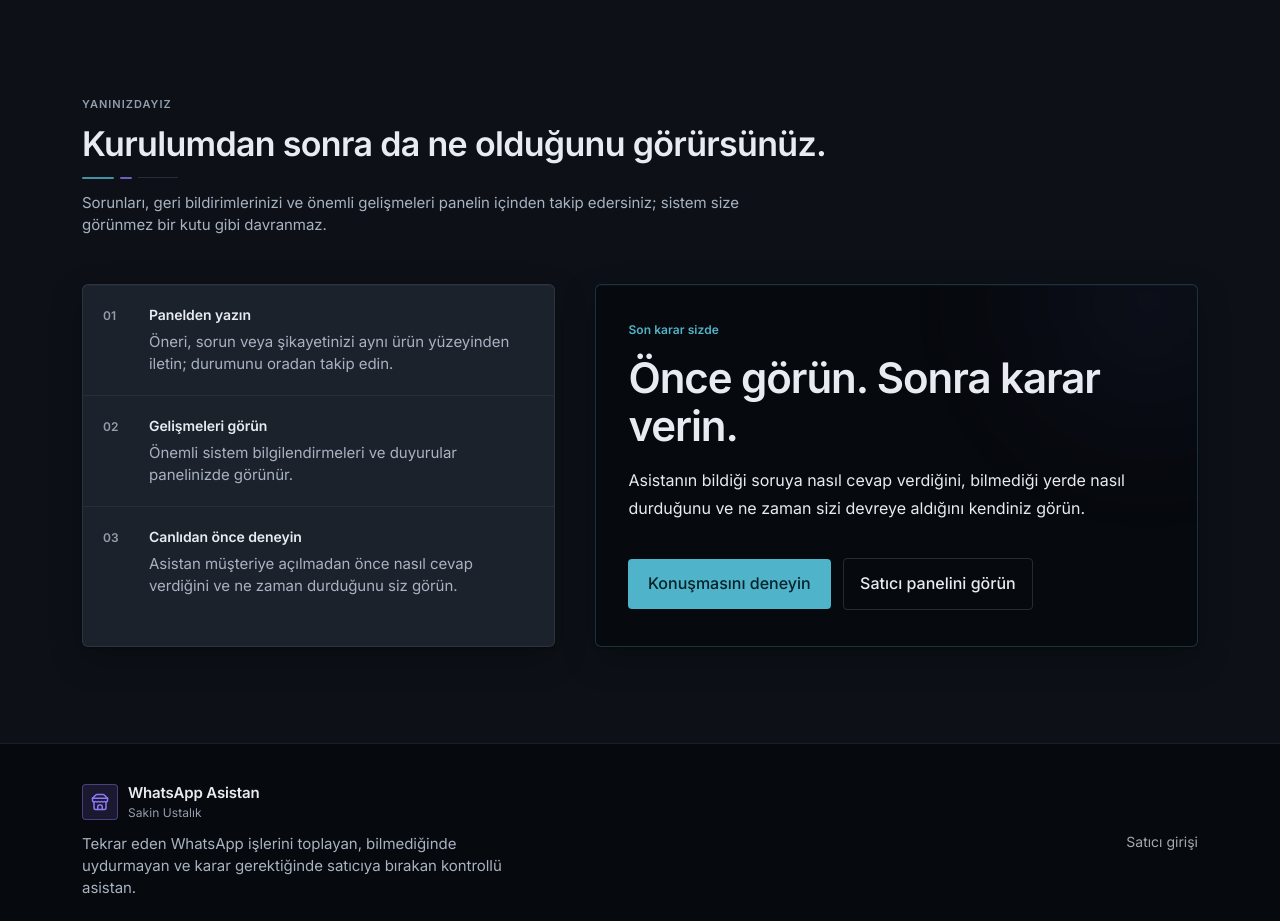
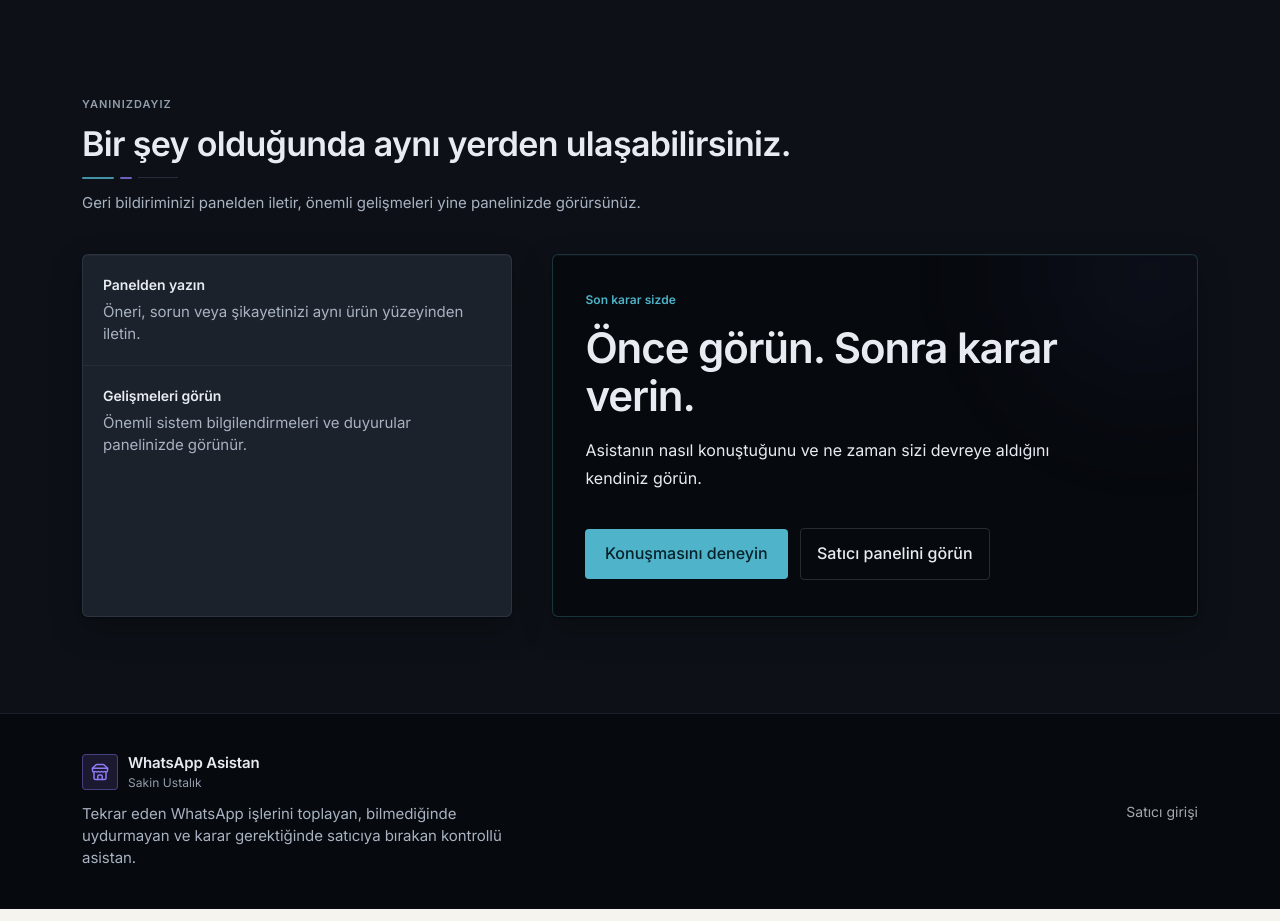
Before and after one commit to keremm44/whatsapp-assistant, a Next.js app in the folder frontend/: page / in a window 1280 px wide. Shown: the part 5180-6101 px from the top of the page. Built offline with nearby package versions, Linux system fonts and the light colour scheme; no server answers.

Commit message:
frontend: simplify support and final decision

```diff
--- a/frontend/src/components/marketing/support-section.tsx
+++ b/frontend/src/components/marketing/support-section.tsx
@@ -3,22 +3,17 @@ import * as React from "react";
 import { MagneticLink, MarketingReveal } from "@/components/marketing/marketing-motion";
 import { MarketingSectionHeading } from "@/components/marketing/section-heading";
 
-/**
- * Support — continuity stays quiet; the final decision moment gets the
- * visual weight. No signup promise is introduced while applications are
- * intentionally closed.
- */
 export function SupportSection() {
   return (
     <section className="border-t border-divider bg-sunken">
       <div className="mx-auto w-full max-w-[1180px] px-4 py-16 md:px-6 md:py-24 lg:px-8">
         <MarketingSectionHeading
           eyebrow="Yanınızdayız"
-          title="Kurulumdan sonra da ne olduğunu görürsünüz."
-          description="Sorunları, geri bildirimlerinizi ve önemli gelişmeleri panelin içinden takip edersiniz; sistem size görünmez bir kutu gibi davranmaz."
+          title="Bir şey olduğunda aynı yerden ulaşabilirsiniz."
+          description="Geri bildiriminizi panelden iletir, önemli gelişmeleri yine panelinizde görürsünüz."
         />
 
-        <div className="mt-12 grid gap-8 lg:grid-cols-[0.88fr_1.12fr] lg:items-stretch lg:gap-10">
+        <div className="mt-10 grid gap-8 lg:grid-cols-[0.8fr_1.2fr] lg:items-stretch lg:gap-10">
           <MarketingReveal>
             <SupportContinuity />
           </MarketingReveal>
@@ -35,19 +30,12 @@ function SupportContinuity() {
   return (
     <div className="h-full overflow-hidden rounded-sheet border border-boundary/60 bg-raised shadow-surface">
       <SupportRow
-        index="01"
         title="Panelden yazın"
-        body="Öneri, sorun veya şikayetinizi aynı ürün yüzeyinden iletin; durumunu oradan takip edin."
+        body="Öneri, sorun veya şikayetinizi aynı ürün yüzeyinden iletin."
       />
       <SupportRow
-        index="02"
         title="Gelişmeleri görün"
         body="Önemli sistem bilgilendirmeleri ve duyurular panelinizde görünür."
-      />
-      <SupportRow
-        index="03"
-        title="Canlıdan önce deneyin"
-        body="Asistan müşteriye açılmadan önce nasıl cevap verdiğini ve ne zaman durduğunu siz görün."
         last
       />
     </div>
@@ -56,7 +44,7 @@ function SupportContinuity() {
 
 function FinalProof() {
   return (
-    <div className="relative flex h-full min-h-[330px] flex-col justify-between overflow-hidden rounded-sheet border border-primary/25 bg-chrome px-6 py-7 shadow-surface sm:px-8 sm:py-9">
+    <div className="relative flex h-full min-h-[300px] flex-col justify-between overflow-hidden rounded-sheet border border-primary/25 bg-chrome px-6 py-7 shadow-surface sm:px-8 sm:py-9">
       <div
         aria-hidden="true"
         className="pointer-events-none absolute -right-20 -top-28 h-64 w-64 rounded-full border border-brand/15 bg-brand/5 blur-3xl"
@@ -68,7 +56,7 @@ function FinalProof() {
           Önce görün. Sonra karar verin.
         </h3>
         <p className="mt-4 max-w-lg text-base leading-7 text-chrome-foreground/68">
-          Asistanın bildiği soruya nasıl cevap verdiğini, bilmediği yerde nasıl durduğunu ve ne zaman sizi devreye aldığını kendiniz görün.
+          Asistanın nasıl konuştuğunu ve ne zaman sizi devreye aldığını kendiniz görün.
         </p>
       </div>
 
@@ -91,23 +79,18 @@ function FinalProof() {
 }
 
 function SupportRow({
-  index,
   title,
   body,
   last = false,
 }: {
-  index: string;
   title: string;
   body: string;
   last?: boolean;
 }) {
   return (
-    <div className={last ? "grid grid-cols-[34px_minmax(0,1fr)] gap-3 px-5 py-5" : "grid grid-cols-[34px_minmax(0,1fr)] gap-3 border-b border-divider px-5 py-5"}>
-      <span className="type-meta mt-0.5 font-semibold text-muted-foreground">{index}</span>
-      <div>
-        <h3 className="type-row-primary text-foreground">{title}</h3>
-        <p className="mt-1.5 type-body text-muted">{body}</p>
-      </div>
+    <div className={last ? "px-5 py-5" : "border-b border-divider px-5 py-5"}>
+      <h3 className="type-row-primary text-foreground">{title}</h3>
+      <p className="mt-1.5 type-body text-muted">{body}</p>
     </div>
   );
 }
```
